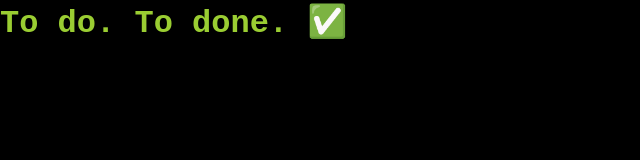
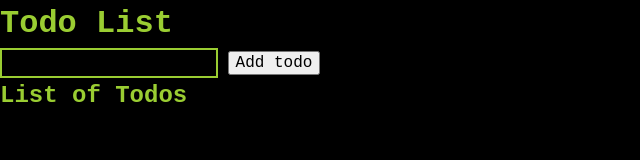
Before and after one commit to imd1005-web-development-winter-2023/assignment-03-aidenkofoed, a plain HTML site: page index.html in a window 1280 px wide. Shown: the whole page, without its empty margins (0-640 px from the left). Drawn offline with Linux system fonts and the light colour scheme.

Commit message:
Update index.html

```diff
--- a/index.html
+++ b/index.html
@@ -3,42 +3,45 @@
 <head>
 <!-- Set the page title -->
 <title>Assignment 03</title>
-
 <!-- Set the charset we're using to UTF-8 -->
 <meta charset="UTF-8" />
-
 <!-- Set the screens default zoom / scale to 1 -->
 <meta name="viewport" content="width=device-width, initial-scale=1" />
-
-    <!-- We are using a CSS Reset file to standardize browser default css -->
+<!-- We are using a CSS Reset file to standardize browser default css
+-->
 <link rel="stylesheet" href="reset.css" />
-
 <!-- This is where all of our awesome CSS code goes -->
 <link rel="stylesheet" href="style.css" />
-
-    <!-- Set the Favicon  -->
-    <link rel="icon" href="./images/favicon/rocket.svg" type="image/svg+xml" />
+<!-- Set the Favicon -->
+<link rel="icon" href="./images/favicon/rocket.svg"
+type="image/svg+xml" />
 </head>
 <body>
 <!--
-
 ADD YOUR ASSIGNMENT 03 CODE
-
 YOU MAY REMOVE THE BOILERPLATE CODE BELOW
-
 IMPORTANT CHECKLIST:
-
 - Are users able to create and delete to do list items?
 - Have you set a favicon? (included - but it's a rocket)
 - Do you have a css reset file? (included)
-      - Has a team member conducted a code review and left a GitHub Issue in your repo?
-      - Have you conducted a code review and left a GitHub Issue on your team member's repo?
-
+- Has a team member conducted a code review and left a GitHub Issue
+in your repo?
+- Have you conducted a code review and left a GitHub Issue on your
+team member's repo?
 -->
 <main>
-      <div id="app"></div>
+<h1>Todo List</h1>
+<form class="form1">
+<label class="sr-only" for="todo-item">To do description:</label>
+<input name="todo-item" id="todo-item" type="text" required />
+<input type="submit" value="Add todo" />
+</form>
+<section>
+<h2>List of Todos</h2>
+<ul class="todolist1"></ul>
+</section>
+<!-- <div id="app"></div> -->
 </main>
-
 <!-- This is where we add our awesome JavaScript code -->
 <script src="./main.js"></script>
 </body>
```
Lines whose indentation alone changed are shown as unchanged.
